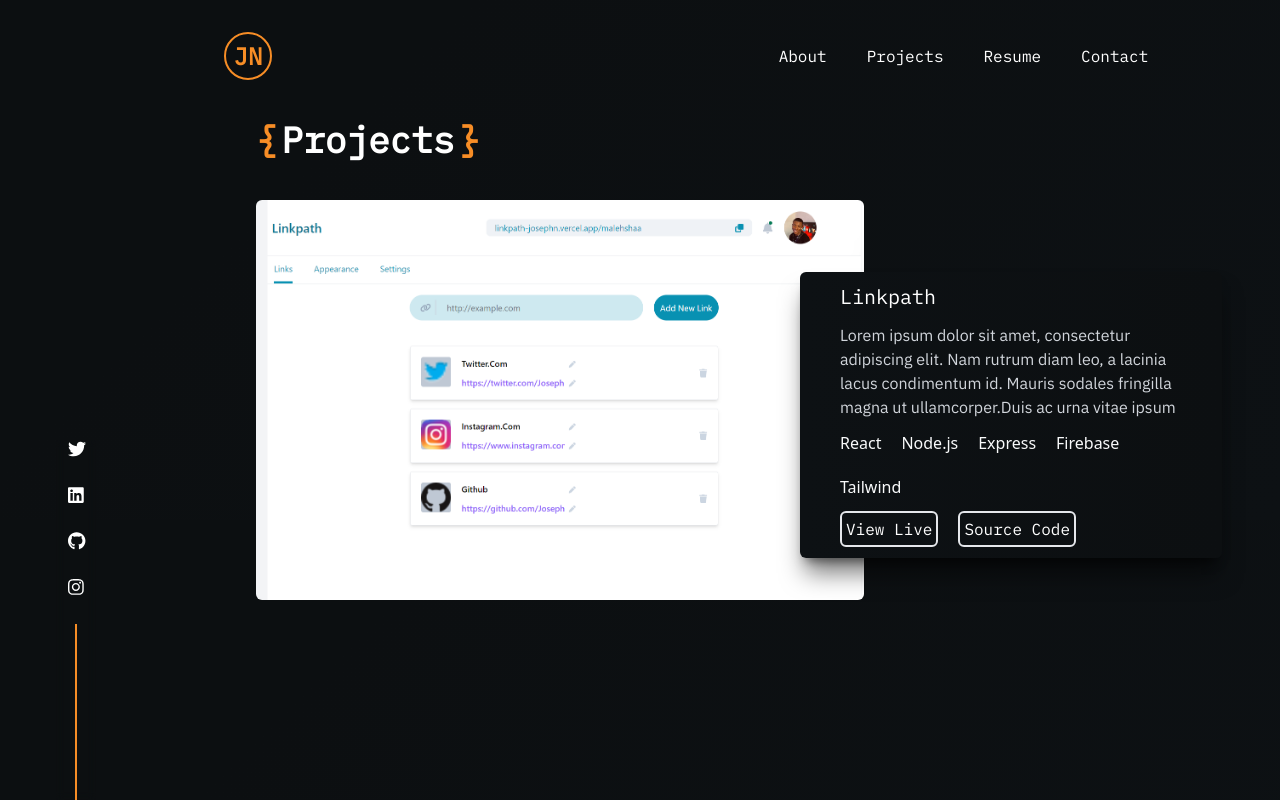
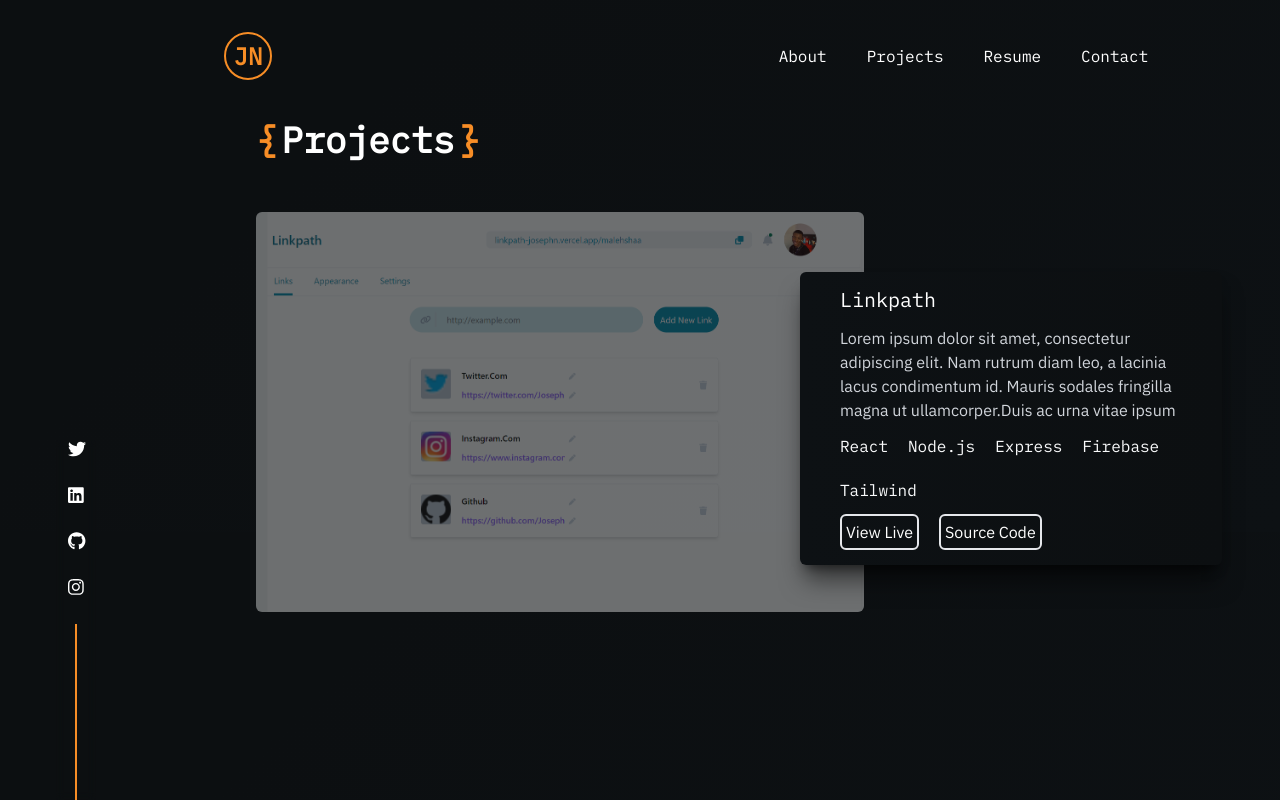
Before and after one commit to JosephChuksN/JosephChuksN, a React (Create React App) app: page /projects in a window 1280 px wide. Built offline with nearby package versions, Linux system fonts and the light colour scheme.

Commit message:
added slide animation

```diff
--- a/src/components/About.tsx
+++ b/src/components/About.tsx
@@ -55,7 +55,7 @@ const About:React.FC = () => {
     </span>
     </div>
     </Slide>
-    <Slide damping={0.5}  direction="right" triggerOnce={true}>
+    <Slide damping={0.5}  direction="right" triggerOnce={true} >
     <div className=" mx-auto flex items-center p-3 bg-[#F78D26] w-64 h-64 lg:w-72 lg:h-72 rounded-md relative">
     <span className= 'hover:bottom-0 hover:right-0  transition-all delay-75 duration-300 ease-in-out flex items-center bg-no-repeat bg-cover w-64 h-64 lg:w-72 lg:h-72 rounded-md absolute bottom-3 right-3' style={{backgroundImage:`url(${chukwudi})`}}></span>
     </div>
--- a/src/components/Projects.tsx
+++ b/src/components/Projects.tsx
@@ -1,22 +1,23 @@
 import React from 'react'
 import linkpath from '../assets/linkpathphoto.png'
+import { Slide } from 'react-awesome-reveal'
 
 const Projects:React.FC = () => {
   return (
     <div  className="flex flex-col  gap-10 md:w-3/5 mx-auto px-5 md:px-0 lg:pt-10 pt-16 translate-y-20 relative">
-      <span className="text-4xl text-white font-semibold font-headers flex gap-1">
+      <span className="text-4xl text-white font-semibold font-headers flex gap-1 mb-3">
     <span className="text-[#F78D26]">{`{`}</span>
     Projects
     <span className="text-[#F78D26]">{`}`}</span>
     </span>
 <div className="w-full h-[50vh]  flex lg:static relative ">
-  <span className="flex w-full lg:opacity-100  opacity-40   lg:w-[38rem] h-full rounded-md  bg-no-repeat bg-cover" style={{backgroundImage:`url(${linkpath})`}}></span>
+  <span className="flex w-full lg:hover:opacity-90 transition-all duration-300 ease-in-out delay-75  opacity-40   lg:w-[38rem] h-full rounded-md  bg-no-repeat bg-cover" style={{backgroundImage:`url(${linkpath})`}}></span>
   <div className="flex gap-10  lg:gap-3 flex-col h-full lg:h-[55%]  justify-center  absolute w-full lg:w-[55%] left-0 lg:left-[34rem] top-0  lg:top-48 bg-[#000000b5]  lg:bg-gradient-to-l from-[#0c0f11] to-[#0d1114] py-3 px-2  lg:px-10 shadow-xl shadow-[#00000082] rounded-md">
     <span className="text-white text-xl font-headers">Linkpath</span>
     <span className="text-gray-300 font-para">Lorem ipsum dolor sit amet, consectetur adipiscing elit. Nam rutrum diam leo, a
       lacinia lacus condimentum id. Mauris sodales fringilla magna ut
       ullamcorper.Duis ac urna vitae ipsum</span>
-      <span className="text-gray-50 flex flex-wrap gap-5">
+      <span className="font-headers text-gray-50 flex flex-wrap gap-5">
         <span>React</span>
         <span>Node.js</span>
         <span>Express</span>
@@ -24,8 +25,8 @@ const Projects:React.FC = () => {
         <span>Tailwind</span>
       </span>
       <span className="text-white font-headers flex gap-5">
-        <span className="border-2 p-1 rounded-md text-base">View Live</span>
-        <span className="border-2 p-1 rounded-md text-base">Source Code</span>
+        <span className="border-2 p-1 font-para rounded-md cursor-pointer text-base transition-all duration-100 delay-75 ease-in-out hover:text-[#F78D26] hover:border-[#F78D26] hover:scale-75">View Live</span>
+        <span className="border-2 p-1 font-para rounded-md cursor-pointer text-base transition-all duration-100 delay-75 ease-in-out hover:text-[#F78D26] hover:border-[#F78D26] hover:scale-75">Source Code</span>
       </span>
   </div>
 </div>
```
